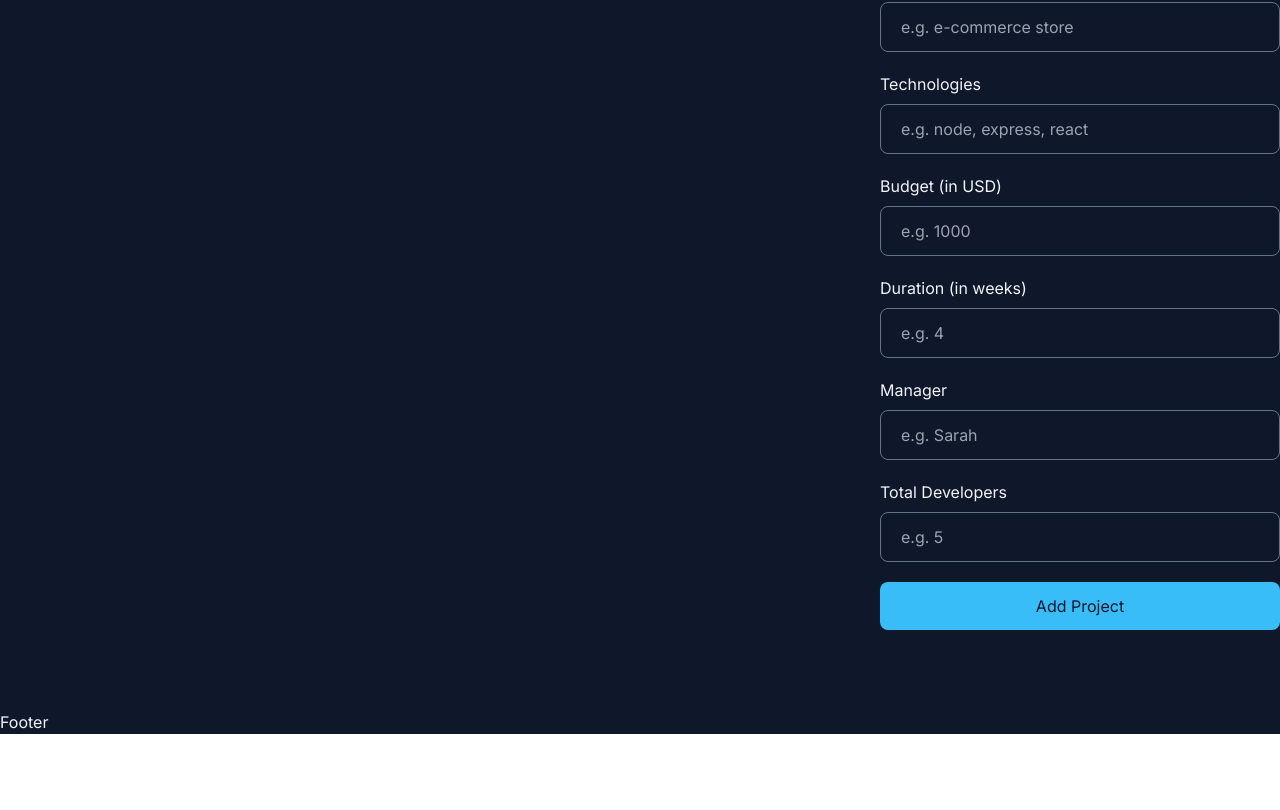
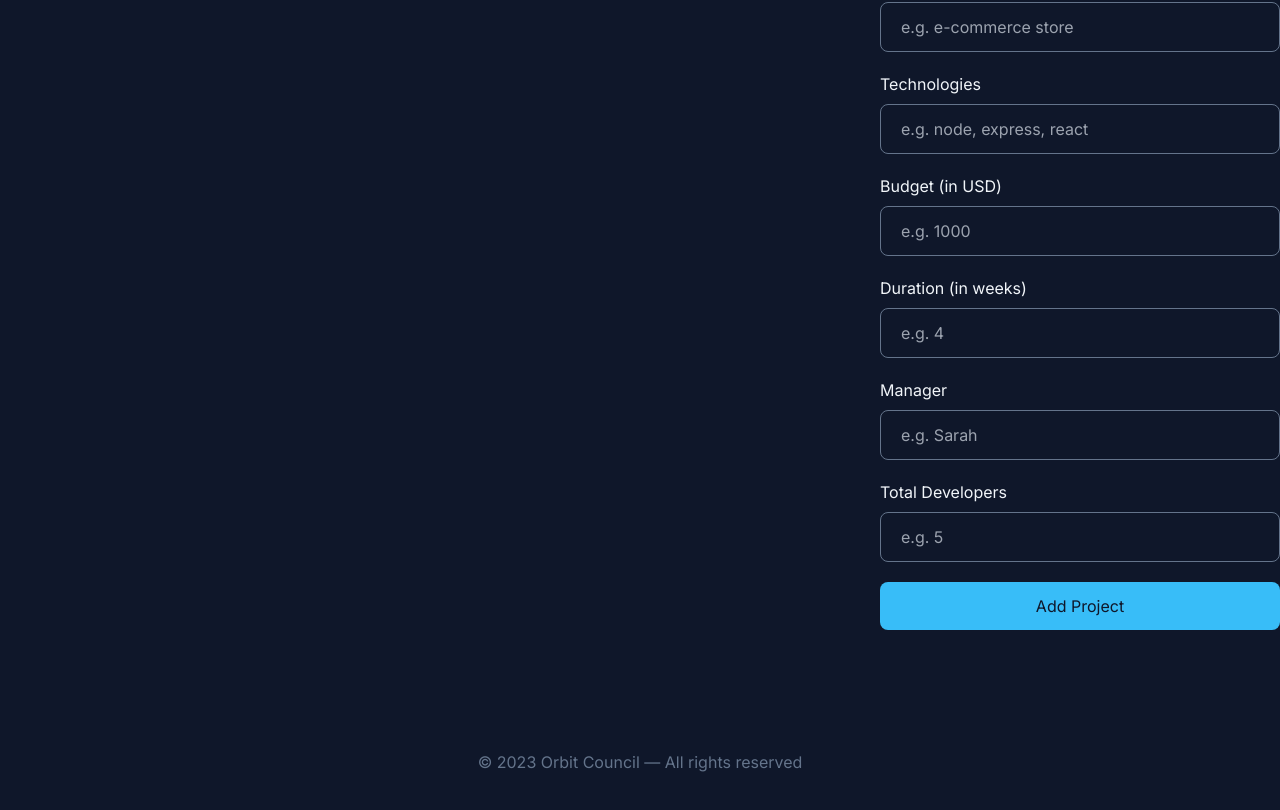
Before and after one commit to shohan-pherones/orbit-council-client, a React (Create React App) app: page / in a window 1280 px wide. Shown: the part 270-1080 px from the top of the page. Before the commit the page ends 1004 px from the top, so only its background shows below. Built offline with nearby package versions, Linux system fonts and the light colour scheme; no server answers.

Commit message:
footer added

```diff
--- a/src/components/Footer.js
+++ b/src/components/Footer.js
@@ -1,5 +1,12 @@
 const Footer = () => {
-  return <div>Footer</div>;
+  return (
+    <footer className="text-center py-10 text-slate-500">
+      <p>
+        &copy; {new Date().getFullYear()} Orbit Council &mdash; All rights
+        reserved
+      </p>
+    </footer>
+  );
 };
 
 export default Footer;
```
